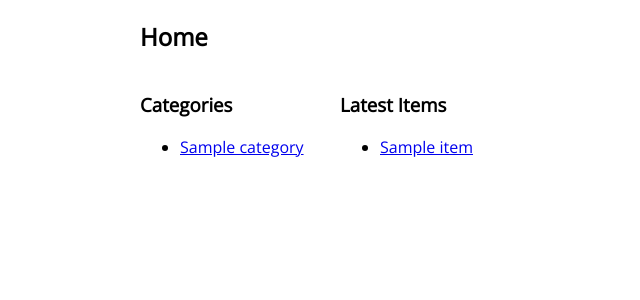
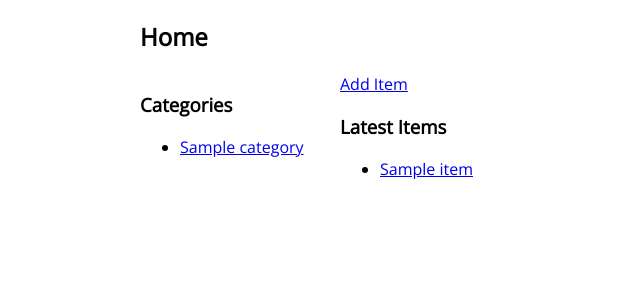
Before and after one commit to dsychin/catalog, a Flask app: page / in a window 1280 px wide. Shown: the part 88-388 px from the top of the page, without its empty margins (0-640 px from the left). Run offline with Flask 2, Linux system fonts and the light colour scheme; the visitor is signed in with stand-in values (Sample User, id 1); tables that the repository leaves empty hold one stand-in row (values such as "Sample post"); parts of the project's set-up code (start-up, migrations or seed data) failed here and were passed over.

Commit message:
added add item link for logged in user

```diff
--- a/templates/home.html
+++ b/templates/home.html
@@ -35,6 +35,9 @@
             </ul>
         </nav>
         <section>
+            {% if login_session['username'] %}
+            <a href="{{ url_for('item_add') }}">Add Item</a>
+            {% endif %}
             <h3>Latest Items</h3>
             <ul>
                 {% for item in items %}
```
